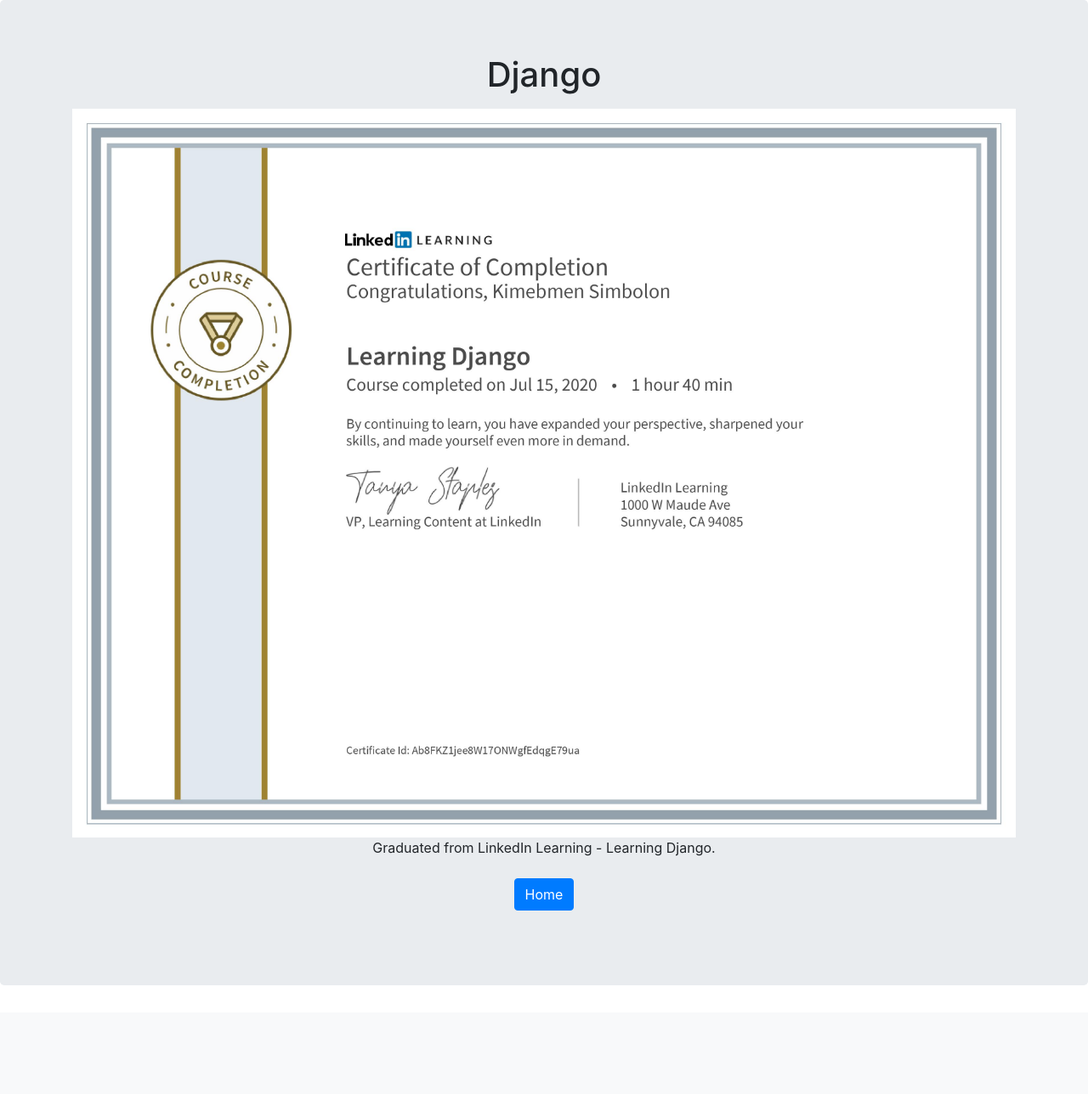
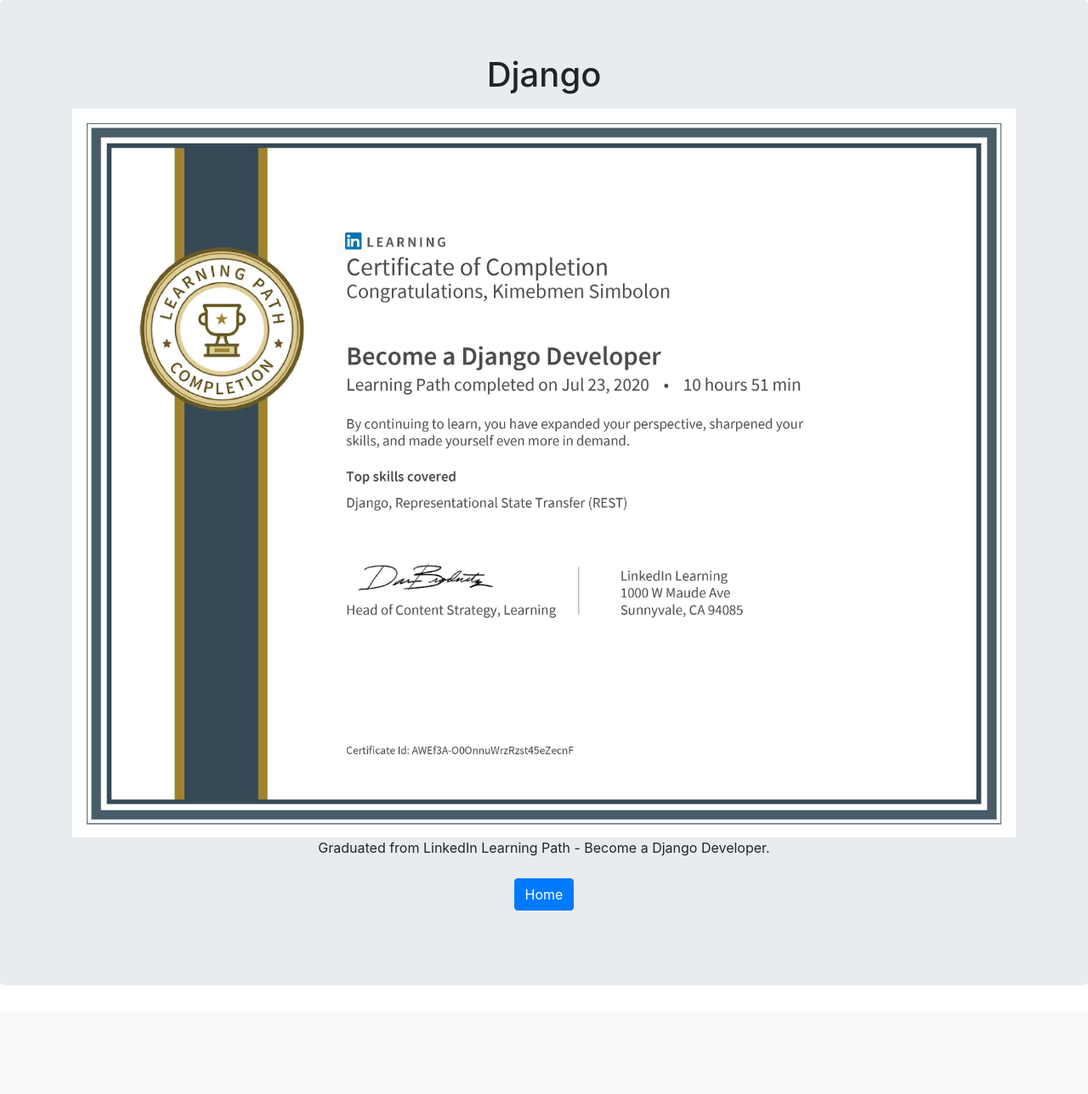
Before and after one commit to kimebmen/portfoliostatis, a Django app: page /jobs/9 in a window 1280 px wide. Shown: the whole page at 85% size. Run offline with Django 3.2, Linux system fonts and the light colour scheme; some libraries are stand-ins or nearby versions.

Commit message:
editDjango

```diff
--- a/jobs/templates/jobs/detail9.html
+++ b/jobs/templates/jobs/detail9.html
@@ -26,9 +26,9 @@
       <h1 class="jumbotron-heading">Django</h1>
 
         <p></p>
-        <img src="{% static '00011.jpg' %}" width="100%" height="100% />
+        <img src="{% static 'CertificateOfCompletion_Become a Django Developer.jpg' %}" width="100%" height="100% />
         <p></p>
-        <p class="jumbotron-heading">Graduated from LinkedIn Learning - Learning Django.</p>
+        <p class="jumbotron-heading">Graduated from LinkedIn Learning Path - Become a Django Developer.</p>
       <p>
         <a href="{% url 'home' %}" class="btn btn-primary my-2">Home</a>
       </p>
--- a/jobs/templates/jobs/home.html
+++ b/jobs/templates/jobs/home.html
@@ -148,7 +148,7 @@
         <div class="col-md-4">
             <a href="{% url 'detail9' %}">
               <div class="card mb-4 shadow-sm">
-                <img class="card-img-top" width="100%" height="225" src="{% static '00011.jpg' %}" alt="">
+                <img class="card-img-top" width="100%" height="225" src="{% static 'CertificateOfCompletion_Become a Django Developer.jpg' %}" alt="">
                 <div class="card-body">
                   <p class="card-text">Django</p>
                 </div>
```
Also changed, not shown: jobs/static/CertificateOfCompletion_Become a Django Developer.jpg (added), static/CertificateOfCompletion_Become a Django Developer.jpg (added).
